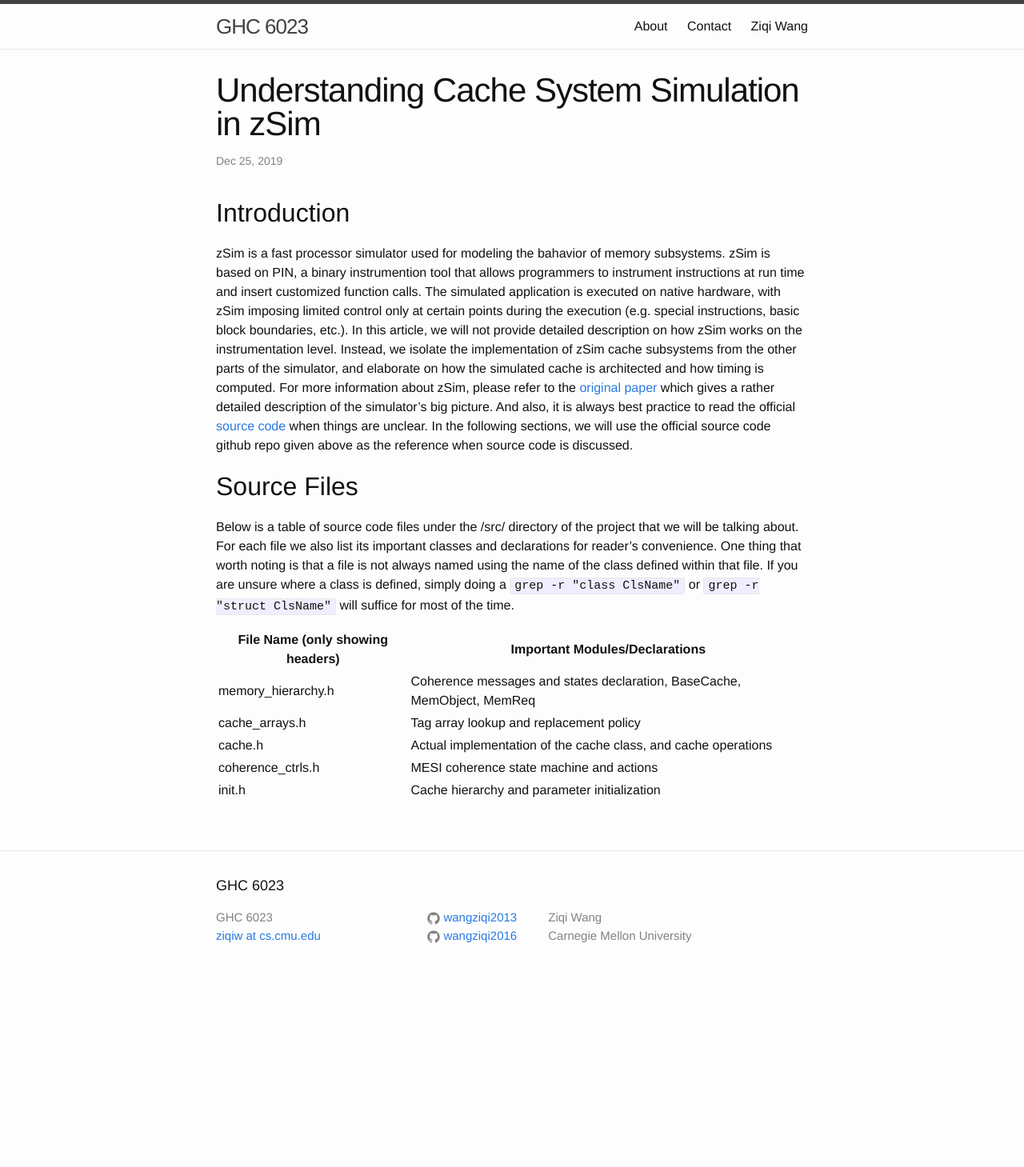
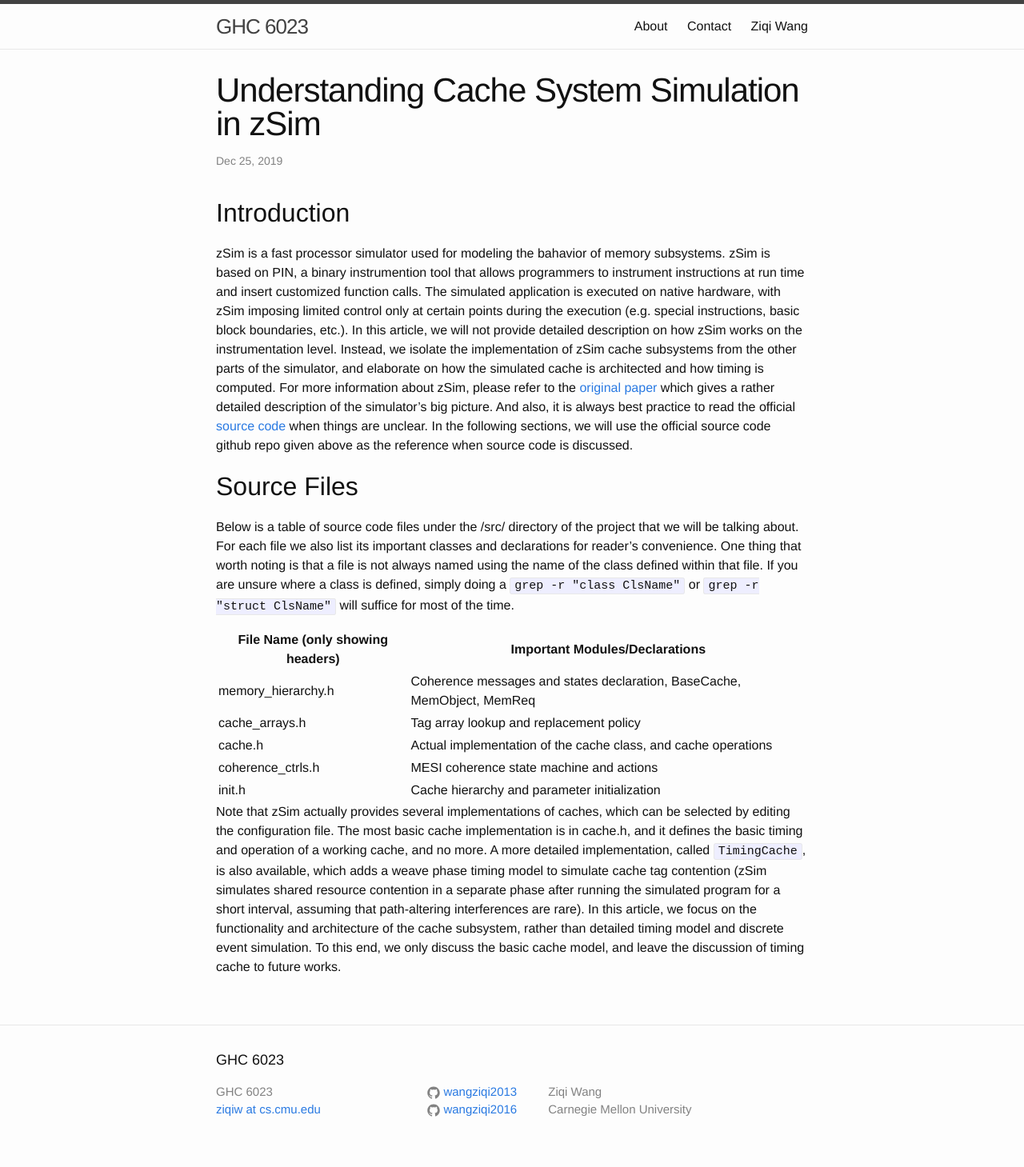
Before and after one commit to wangziqi2013/wangziqi2013.github.io, a Jekyll site: the page built from _posts/2019-12-24-understand-zsim-cc-sim.markdown, in a window 1280 px wide. Shown: the whole page at 80% size. Built offline with Jekyll 4.4.1, drawn with Linux system fonts in a browser that asks for light colours; before the commit the page ends 1241 px from its top, so only the background shows below that.

Commit message:
Adding discussion

```diff
--- a/_posts/2019-12-24-understand-zsim-cc-sim.markdown
+++ b/_posts/2019-12-24-understand-zsim-cc-sim.markdown
@@ -34,3 +34,11 @@ a `grep -r "class ClsName"` or `grep -r "struct ClsName"` will suffice for most
 | cache.h | Actual implementation of the cache class, and cache operations |
 | coherence\_ctrls.h | MESI coherence state machine and actions |
 | init.h | Cache hierarchy and parameter initialization |
+
+Note that zSim actually provides several implementations of caches, which can be selected by editing the configuration file.
+The most basic cache implementation is in cache.h, and it defines the basic timing and operation of a working cache, and
+no more. A more detailed implementation, called `TimingCache`, is also available, which adds a weave phase timing model
+to simulate cache tag contention (zSim simulates shared resource contention in a separate phase after running the simulated
+program for a short interval, assuming that path-altering interferences are rare). In this article, we focus on the functionality
+and architecture of the cache subsystem, rather than detailed timing model and discrete event simulation. To this end, we
+only discuss the basic cache model, and leave the discussion of timing cache to future works.
```
